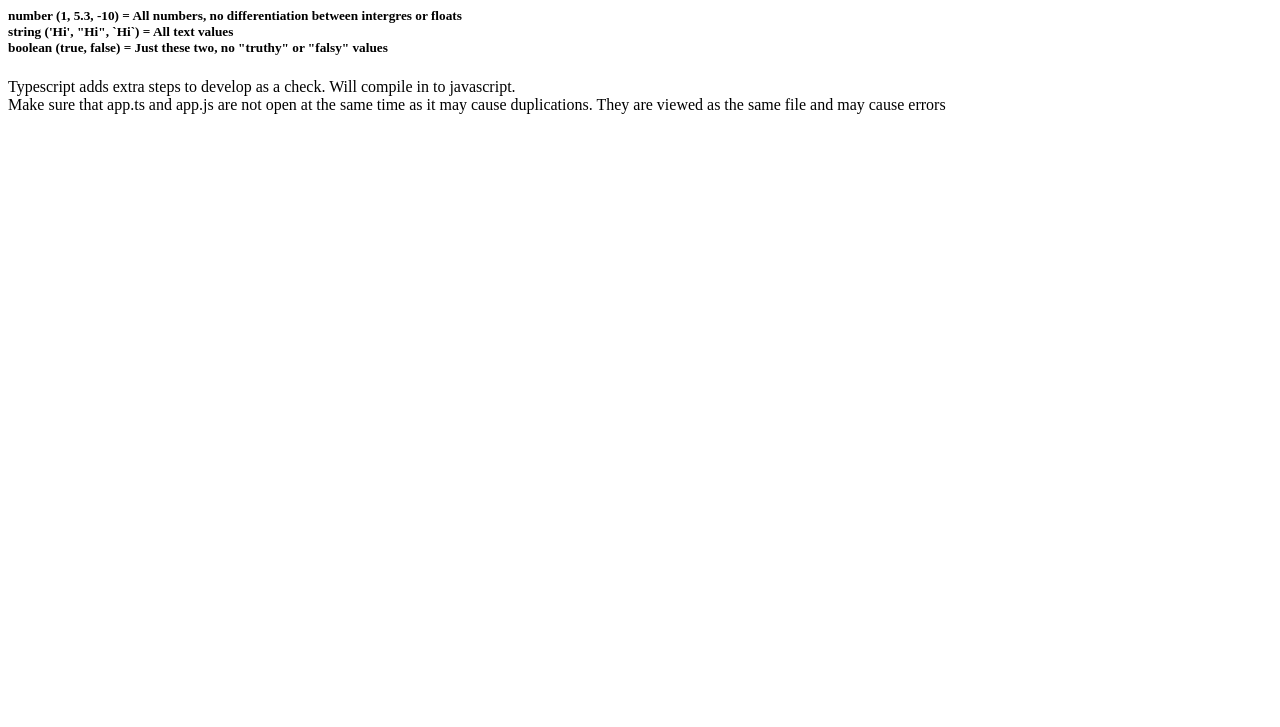
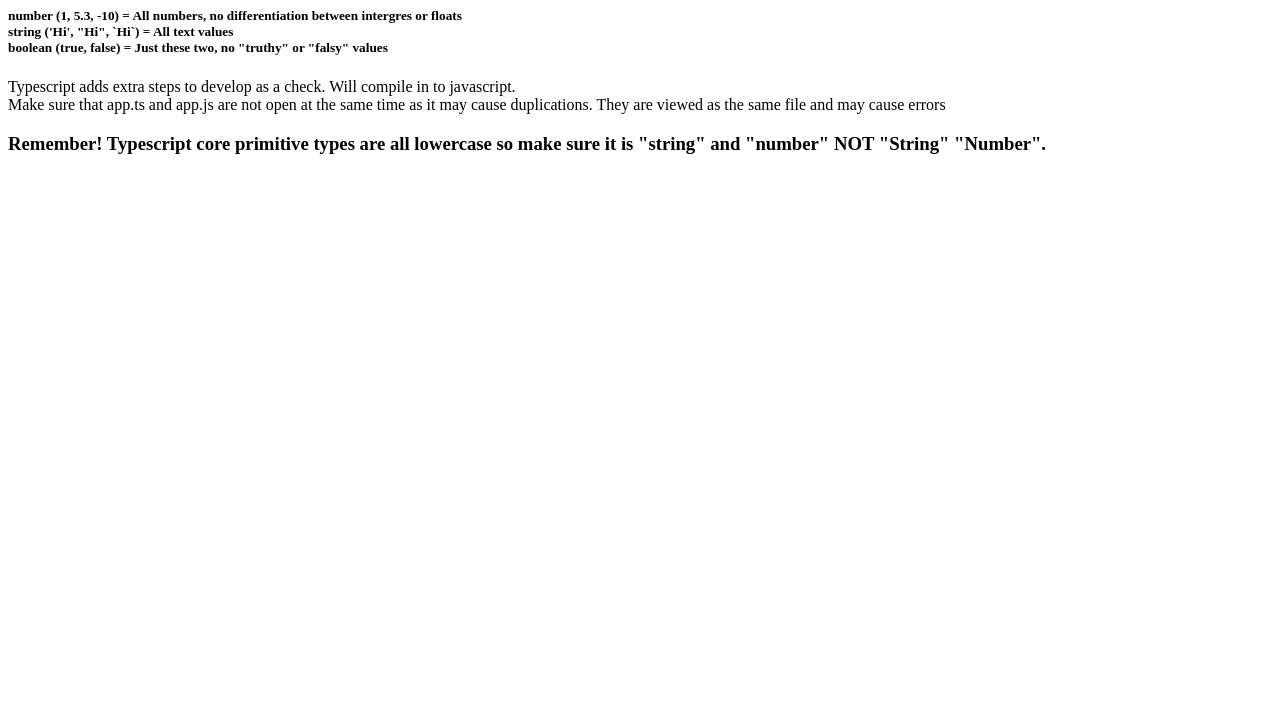
Before and after one commit to UnAngelLily/typescriptpractice, a website: page understandingts/index.html in a window 1280 px wide. Shown: the part 73-800 px from the top of the page. Drawn offline with Linux system fonts and the light colour scheme.

Commit message:
added typescript info in the index.html

```diff
--- a/understandingts/index.html
+++ b/understandingts/index.html
@@ -19,6 +19,7 @@
             </h5>
         Typescript adds extra steps to develop as a check. Will compile in to javascript.<br/>
         Make sure that app.ts and app.js are not open at the same time as it may cause duplications. They are viewed as the same file and may cause errors
+        <h3>Remember! Typescript core primitive types are all lowercase so make sure it is "string" and "number" NOT "String" "Number". </h3>
     </p>
 </body>
 </html>
```
Also changed, not shown: 1 other file.
